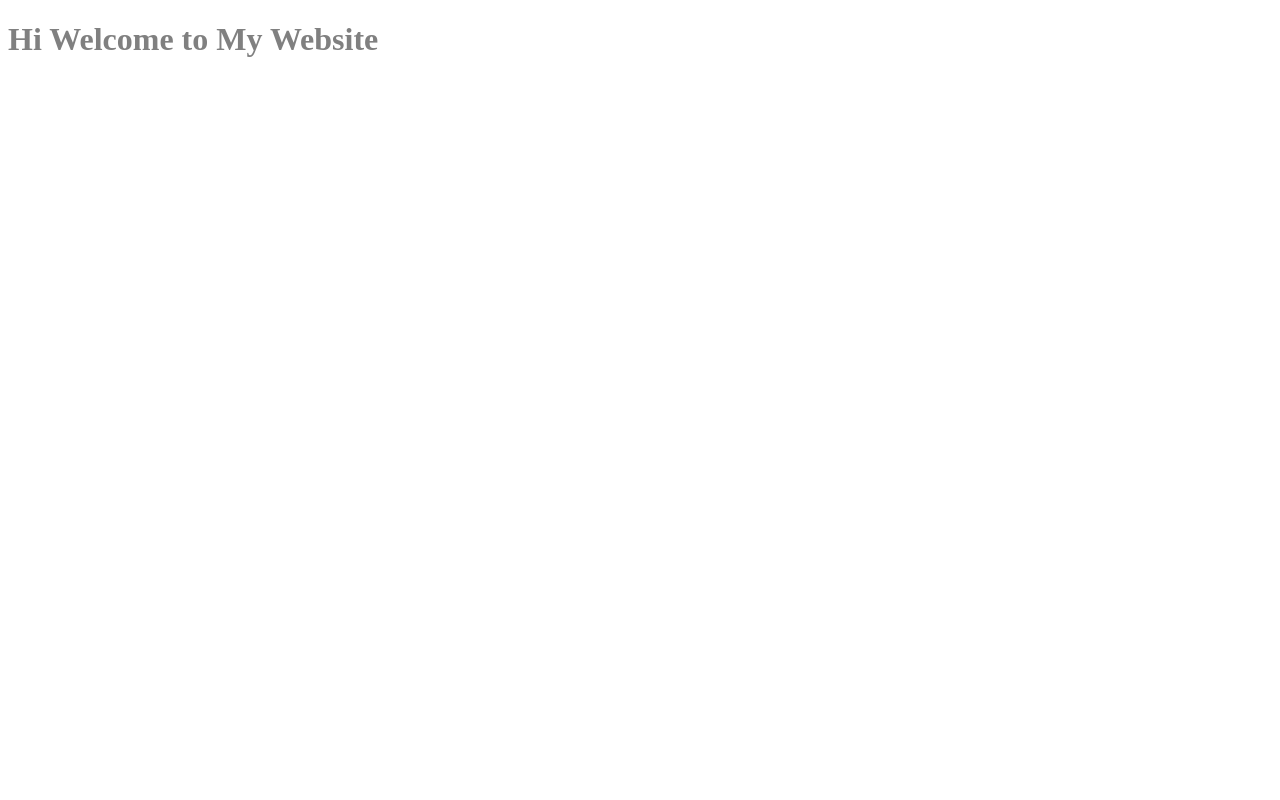
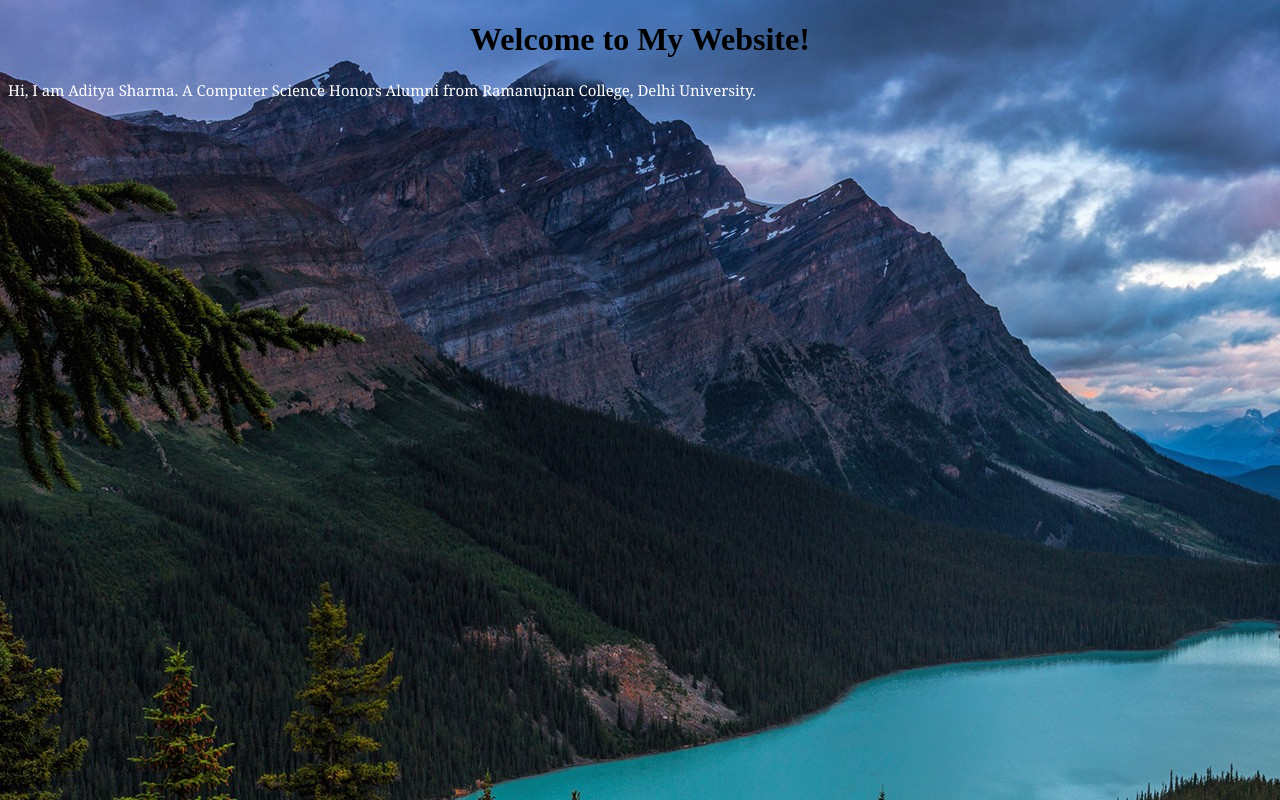
Before and after one commit to adi1icious/Portfolio, a plain HTML site: page index.html in a window 1280 px wide. Drawn offline with Linux system fonts and the light colour scheme.

Commit message:
Add files via upload

```diff
--- a/index.html
+++ b/index.html
@@ -1,10 +1,33 @@
 <!DOCTYPE html>
 <html>
 <head>
-	<title> Website by Aditya</title>
+	<title> Aditya Sharma</title>
 </head>
+<style type="text/css">
+
+body {
+  /*background-color:#719D06;*/
+  background-image: url("Mountain_Background.jpg");
+  background-repeat: repeat-x;
+  background-attachment: fixed;
+}
+
+h1 {
+	color:black;
+	text-align:center;
+}
+
+p {
+	color:white;
+	background-color: #;
+	border: 2px #;
+	font-family: georgia;
+	font-size: 15px;
+}
+
+</style>
 <body>
-	<h1 style="color:grey;">Hi Welcome to My Website</h1>
-
+	<h1>Welcome to My Website!</h1>
+	<p> Hi, I am Aditya Sharma. A Computer Science Honors Alumni from Ramanujnan College, Delhi University.</p>
 </body>
 </html>
```
Also changed, not shown: Mountain_Background.jpg (added).
